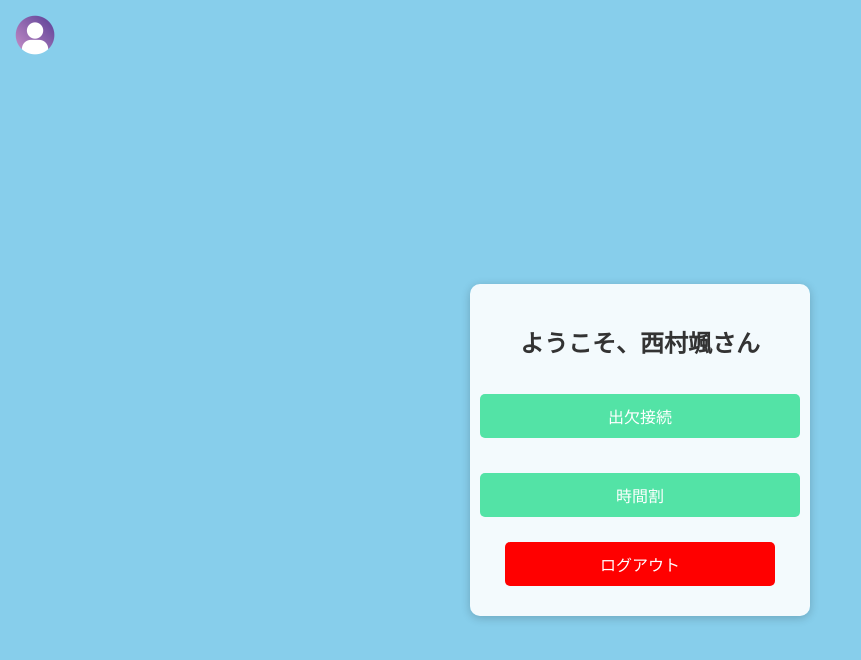
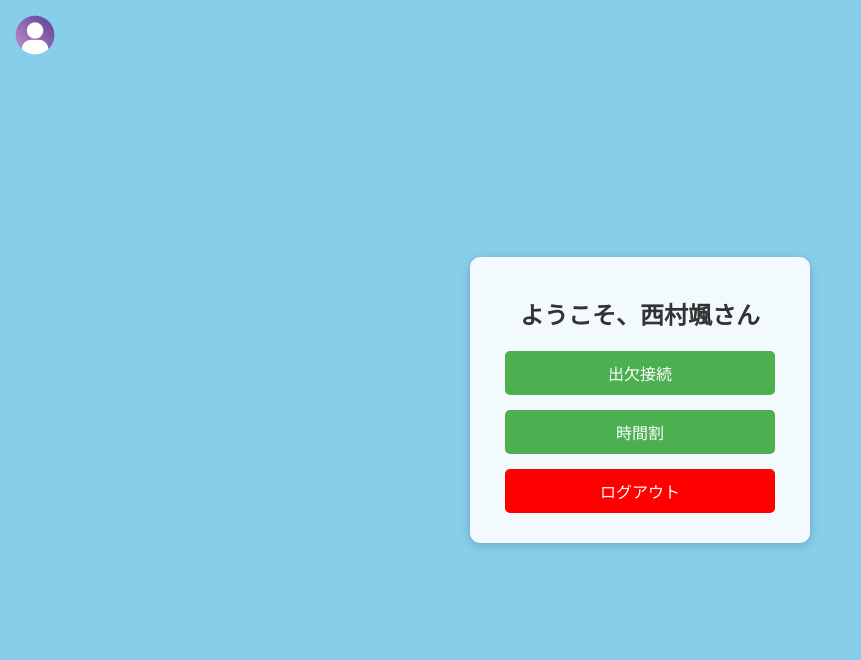
Before and after one commit to 211032/sotsuken, a Django app: template templates/home.html in a window 1280 px wide. Shown: the top 660 px of the page, without its empty margins (0-861 px from the left). Run offline with Django 5.2, Linux system fonts and the light colour scheme; the template is opened without the code that fills it: values that come from a table or form of the project are taken from there, others are empty; data comes from the database, SQL or seed files in the repository.

Commit message:
編集CSS10/28

```diff
--- a/static/CSS/css.css
+++ b/static/CSS/css.css
@@ -40,7 +40,7 @@ h2 {
 }
 
 form {
-    width: 100%; /* フォームの幅を100%に設定 */
+    width: 300px; /* フォームの幅を100%に設定 */
     background-color: rgba(255, 255, 255, 0.9); /* 半透明の白背景 */
     padding: 20px;
     border-radius: 10px; /* 角を丸める */
--- a/templates/home.html
+++ b/templates/home.html
@@ -18,54 +18,7 @@
             left: 10px;
         }
 
-        /* 中央のコンテナを装飾 */
-        .home-container {
-            display: flex;
-            flex-direction: column;
-            align-items: center;
-            justify-content: center;
-            background-color: rgba(255, 255, 255, 0.9);
-            padding: 20px;
-            border-radius: 10px;
-            box-shadow: 0 2px 10px rgba(0, 0, 0, 0.2);
-            width: 300px; /* コンテナの幅 */
-            margin: 0 auto; /* 水平方向の中央揃え */
-            margin-top: 100px; /* 上部にマージンを追加 */
-            text-align: center;
-        }
 
-      /* ボタンを縦並びにする */
-        .button-container {
-            display: flex;
-            flex-direction: column;
-            align-items: center;
-            width: 100%; /* 親要素内で中央揃え */
-            gap: 10px; /* ボタン間のスペース */
-        }
-
-        /* ボタンの共通スタイル */
-        .button-container .button,
-        .logout-button {
-            width: 100%;
-            text-align: center;
-            margin-bottom: 10px;
-            padding: 10px;
-            border-radius: 5px;
-            text-decoration: none;
-            color: white;
-            background-color: #53e3a6;
-            transition: background-color 0.3s;
-        }
-
-        .button:hover, .logout-button:hover {
-            background-color: #46d6a1;
-        }
-
-        form {
-            border-radius: 0px;
-            box-shadow: 0 0px 0px rgba(0, 0, 0, 0);
-            background-color: #87CEEB;
-        }
     </style>
 </head>
 <body>
--- a/templates/index.html
+++ b/templates/index.html
@@ -6,11 +6,6 @@
     <title>初回画面</title>
     <link rel="stylesheet" href="/static/CSS/css.css">
 </head>
-<style>
-
-
-
-</style>
 <body>
   <div>
     <form action="/login/" method="POST">
--- a/templates/login.html
+++ b/templates/login.html
@@ -5,11 +5,6 @@
     <meta name="viewport" content="width=device-width, initial-scale=1.0">
     <title>ログイン画面</title>
     <link rel="stylesheet" href="/static/CSS/css.css">
-   <style>
-       form {
-           width: 300px;
-       }
-   </style>
 </head>
 
 <body>
```
